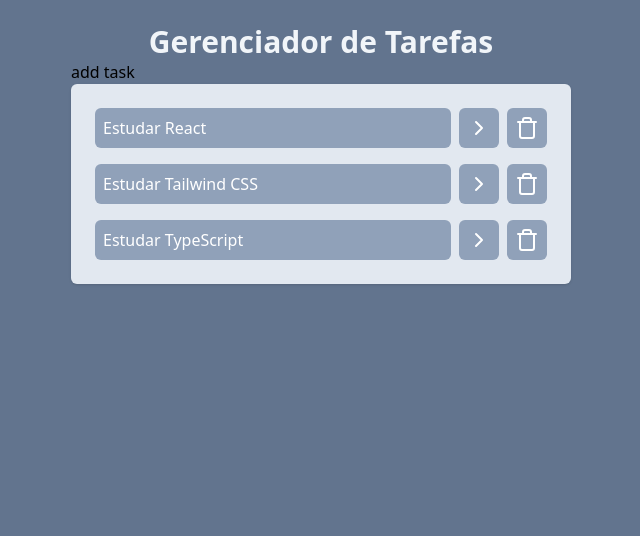
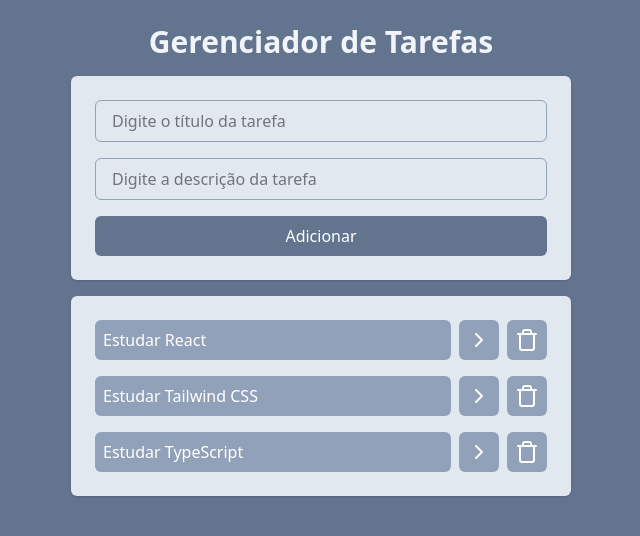
Before and after one commit to alexandrejuniorc/fsc-react, a React (Vite) app: page / in a window 1280 px wide. Shown: the top 536 px of the page, without its empty margins (319-959 px from the left). Built offline with nearby package versions, Linux system fonts and the light colour scheme.

Commit message:
feat: add new task

```diff
--- a/package.json
+++ b/package.json
@@ -15,7 +15,8 @@
     "lucide-react": "^0.475.0",
     "react": "^18.3.1",
     "react-dom": "^18.3.1",
-    "tailwindcss": "^4.0.6"
+    "tailwindcss": "^4.0.6",
+    "uuid": "^11.0.5"
   },
   "devDependencies": {
     "@eslint/js": "^9.9.0",
--- a/src/App.jsx
+++ b/src/App.jsx
@@ -1,23 +1,24 @@
 import { useState } from "react";
 import AddTask from "./components/AddTask";
 import Tasks from "./components/Tasks";
+import { v4 } from "uuid";
 
 function App() {
   const [tasks, setTasks] = useState([
     {
-      id: 1,
+      id: v4(),
       title: "Estudar React",
       description: "Estudar React para criar aplicações web",
       isCompleted: false,
     },
     {
-      id: 2,
+      id: v4(),
       title: "Estudar Tailwind CSS",
       description: "Estudar Tailwind CSS para estilizar aplicações web",
       isCompleted: false,
     },
     {
-      id: 3,
+      id: v4(),
       title: "Estudar TypeScript",
       description:
         "Estudar TypeScript para adicionar tipagem em aplicações web",
@@ -46,14 +47,25 @@ function App() {
     setTasks(newTasks);
   }
 
+  function onAddTaskSubmit(title, description) {
+    const newTask = {
+      id: v4(),
+      title,
+      description,
+      isCompleted: false,
+    };
+
+    setTasks([...tasks, newTask]);
+  }
+
   return (
     <div className="flex h-screen w-screen justify-center bg-slate-500 p-6">
-      <div className="w-[500px]">
+      <div className="w-[500px] space-y-4">
         <h1 className="text-center text-3xl font-bold text-slate-100">
           Gerenciador de Tarefas
         </h1>
 
-        <AddTask />
+        <AddTask {...{ onAddTaskSubmit }} />
         <Tasks {...{ tasks, onTaskClick, onRemoveTask }} />
       </div>
     </div>
--- a/src/components/AddTask.jsx
+++ b/src/components/AddTask.jsx
@@ -1,5 +1,42 @@
-function AddTask() {
-  return <h1>add task</h1>;
+import { useState } from "react";
+
+function AddTask({ onAddTaskSubmit }) {
+  const [title, setTitle] = useState("");
+  const [description, setDescription] = useState("");
+
+  return (
+    <div className="flex flex-col space-y-4 rounded-md bg-slate-200 p-6 shadow">
+      <input
+        type="text"
+        value={title}
+        onChange={(event) => setTitle(event.target.value)}
+        placeholder="Digite o título da tarefa"
+        className="rounded-md border border-slate-400 px-4 py-2 outline-slate-400"
+      />
+      <input
+        type="text"
+        value={description}
+        onChange={(event) => setDescription(event.target.value)}
+        placeholder="Digite a descrição da tarefa"
+        className="rounded-md border border-slate-400 px-4 py-2 outline-slate-400"
+      />
+      <button
+        onClick={() => {
+          // verificar se o titulo e a descrição estão preenchidos
+          if (!title.trim() || !description.trim()) {
+            return alert("Preencha o título e a descrição da tarefa");
+          }
+
+          onAddTaskSubmit(title, description);
+          setTitle("");
+          setDescription("");
+        }}
+        className="rounded-md bg-slate-500 px-4 py-2 font-medium text-white"
+      >
+        Adicionar
+      </button>
+    </div>
+  );
 }
 
 export default AddTask;
```
Also changed, not shown: 1 other file (tests, documents, lock files or other folders).
